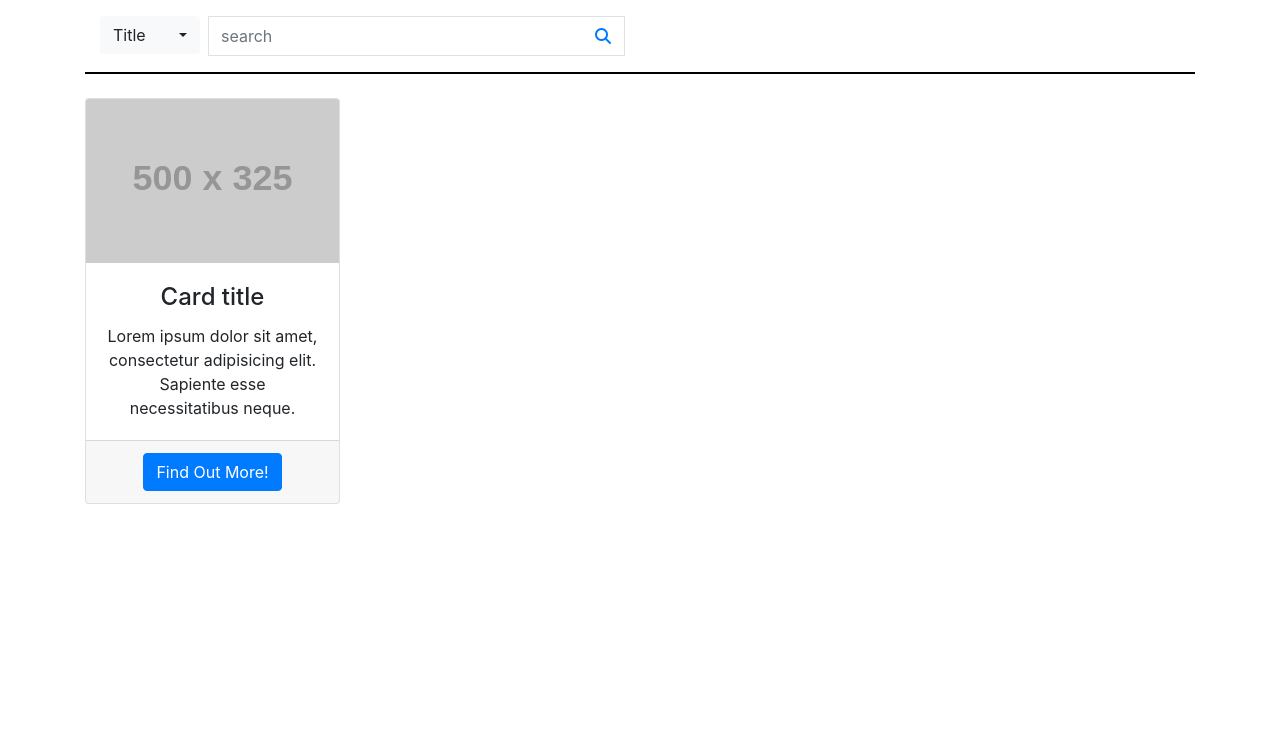
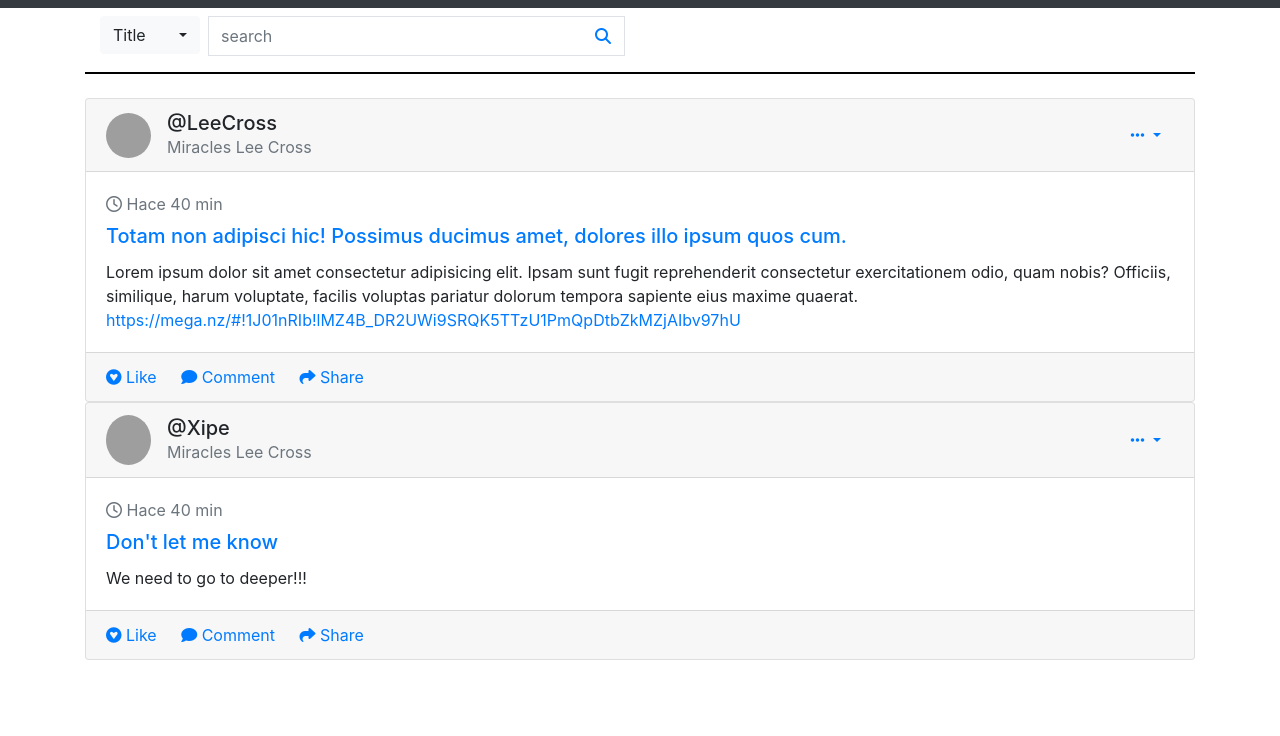
Before and after one commit to njw1204/JDPDB, a plain HTML site: page frontend/search.html in a window 1280 px wide. Shown: the part 64-800 px from the top of the page. Drawn offline with nearby package versions, Linux system fonts and the light colour scheme; grey boxes are pictures that could not be loaded; placeholder pictures from the web are drawn by us.

Commit message:
search edit

```diff
--- a/frontend/search.html
+++ b/frontend/search.html
@@ -19,30 +19,31 @@
 <body style="padding-top: 56px;">
 
     <!-- Navigation -->
-    <nav class="navbar navbar-expand-lg navbar-dark bg-dark fixed-top">
+    <nav class="navbar navbar-expand-md navbar-dark bg-dark fixed-top p-3 ">
         <div class="container">
-            <a class="navbar-brand" href="#">Start Bootstrap</a>
-            <button class="navbar-toggler" type="button" data-toggle="collapse" data-target="#navbarResponsive" aria-controls="navbarResponsive" aria-expanded="false" aria-label="Toggle navigation">
+            <button aria-controls="navbarsExampleDefault" aria-expanded="false" aria-label="Toggle navigation"
+                    class="navbar-toggler" data-target="#mainMenu" data-toggle="collapse" type="button">
                 <span class="navbar-toggler-icon"></span>
             </button>
-            <div class="collapse navbar-collapse" id="navbarResponsive">
-                <ul class="navbar-nav ml-auto">
+
+            <div class="collapse navbar-collapse" id="mainMenu">
+
+                <ul class="navbar-nav mr-5 text-capitalize">
                     <li class="nav-item active">
-                        <a class="nav-link" href="#">
-                            Home
-                            <span class="sr-only">(current)</span>
-                        </a>
-                    </li>
-                    <li class="nav-item">
-                        <a class="nav-link" href="#">About</a>
-                    </li>
-                    <li class="nav-item">
-                        <a class="nav-link" href="#">Services</a>
-                    </li>
-                    <li class="nav-item">
-                        <a class="nav-link" href="#">Contact</a>
+                        <a class="navbar-brand font-weight-bold" href="/">Animals </a>
                     </li>
                 </ul>
+                <form class="form-inline mr-auto my-lg-0">
+
+                </form>
+
+                <a class="btn btn-dark ml-2 mr-md-2" href="/login">Sign in</a>
+                <a class="btn btn-outline-light ml-2" href="/signup">Sign up</a>
+                <!--             log in logic -->
+                <!--                <a href="/logout?next=/"><button type="button">로그아웃</button></a>-->
+                <!--                <a href="/point"><button type="button">포인트 충전</button></a>-->
+                <!--                <a href="/page/<%= user.my_page_id %>"><button type="button">나의 페이지</button></a>-->
+                <!--                <a href="/create-page"><button type="button">페이지 만들기</button></a>-->
             </div>
         </div>
     </nav>
@@ -51,7 +52,7 @@
     <div class="container">
 
         <!-- Search Header -->
-        <header class="my-4" style="line-height: 1; border-bottom: 2px solid #000000;">
+        <div class="my-4" style="line-height: 1; border-bottom: 2px solid #000000;">
             <div class="d-flex mt-3 mb-3 col-6">
                 <div class="mr-sm-2">
                     <select class="selectpicker" data-width="100px" tabindex="-98">
@@ -67,23 +68,113 @@
                     </div>
                 </div>
             </div>
-        </header>
+        </div>
 
-        <!-- Page Features -->
-        <div class="row text-center">
+        <!-- results -->
+        <div>
 
-            <div class="col-lg-3 col-md-6 mb-4">
-                <div class="card h-100">
-                    <img class="card-img-top" src="http://placehold.it/500x325" alt="">
-                    <div class="card-body">
-                        <h4 class="card-title">Card title</h4>
-                        <p class="card-text">Lorem ipsum dolor sit amet, consectetur adipisicing elit. Sapiente esse necessitatibus neque.</p>
+            <!--- \\\\\\\Post-->
+            <div class="card gedf-card">
+                <div class="card-header">
+                    <div class="d-flex justify-content-between align-items-center">
+                        <div class="d-flex justify-content-between align-items-center">
+                            <div class="mr-2">
+                                <img alt="" class="rounded-circle" src="https://picsum.photos/50/50" width="45">
+                            </div>
+                            <div class="ml-2">
+                                <div class="h5 m-0">@LeeCross</div>
+                                <div class="h7 text-muted">Miracles Lee Cross</div>
+                            </div>
+                        </div>
+                        <div>
+                            <div class="dropdown">
+                                <button aria-expanded="false" aria-haspopup="true" class="btn btn-link dropdown-toggle"
+                                        data-toggle="dropdown" id="gedf-drop1" type="button">
+                                    <i class="fa fa-ellipsis-h"></i>
+                                </button>
+                                <div aria-labelledby="gedf-drop1" class="dropdown-menu dropdown-menu-right">
+                                    <div class="h6 dropdown-header">Configuration</div>
+                                    <a class="dropdown-item" href="#">Save</a>
+                                    <a class="dropdown-item" href="#">Hide</a>
+                                    <a class="dropdown-item" href="#">Report</a>
+                                </div>
+                            </div>
+                        </div>
                     </div>
-                    <div class="card-footer">
-                        <a href="#" class="btn btn-primary">Find Out More!</a>
-                    </div>
+
+                </div>
+                <div class="card-body">
+                    <div class="text-muted h7 mb-2"><i class="fa fa-clock-o"></i> Hace 40 min</div>
+                    <a class="card-link" href="#">
+                        <h5 class="card-title">Totam non adipisci hic! Possimus ducimus amet, dolores illo ipsum quos
+                            cum.</h5>
+                    </a>
+
+                    <p class="card-text">
+                        Lorem ipsum dolor sit amet consectetur adipisicing elit. Ipsam sunt fugit reprehenderit
+                        consectetur exercitationem odio,
+                        quam nobis? Officiis, similique, harum voluptate, facilis voluptas pariatur dolorum tempora
+                        sapiente
+                        eius maxime quaerat.
+                        <a href="https://mega.nz/#!1J01nRIb!lMZ4B_DR2UWi9SRQK5TTzU1PmQpDtbZkMZjAIbv97hU"
+                           target="_blank">https://mega.nz/#!1J01nRIb!lMZ4B_DR2UWi9SRQK5TTzU1PmQpDtbZkMZjAIbv97hU</a>
+                    </p>
+                </div>
+                <div class="card-footer">
+                    <a class="card-link" href="#"><i class="fa fa-gittip"></i> Like</a>
+                    <a class="card-link" href="#"><i class="fa fa-comment"></i> Comment</a>
+                    <a class="card-link" href="#"><i class="fa fa-mail-forward"></i> Share</a>
                 </div>
             </div>
+            <!-- Post /////-->
+
+            <!--- \\\\\\\Post-->
+            <div class="card gedf-card">
+                <div class="card-header">
+                    <div class="d-flex justify-content-between align-items-center">
+                        <div class="d-flex justify-content-between align-items-center">
+                            <div class="mr-2">
+                                <img alt="" class="rounded-circle" src="https://picsum.photos/45/50" width="45">
+                            </div>
+                            <div class="ml-2">
+                                <div class="h5 m-0">@Xipe</div>
+                                <div class="h7 text-muted">Miracles Lee Cross</div>
+                            </div>
+                        </div>
+                        <div>
+                            <div class="dropdown">
+                                <button aria-expanded="false" aria-haspopup="true" class="btn btn-link dropdown-toggle"
+                                        data-toggle="dropdown" id="gedf-drop1" type="button">
+                                    <i class="fa fa-ellipsis-h"></i>
+                                </button>
+                                <div aria-labelledby="gedf-drop1" class="dropdown-menu dropdown-menu-right">
+                                    <div class="h6 dropdown-header">Configuration</div>
+                                    <a class="dropdown-item" href="#">Save</a>
+                                    <a class="dropdown-item" href="#">Hide</a>
+                                    <a class="dropdown-item" href="#">Report</a>
+                                </div>
+                            </div>
+                        </div>
+                    </div>
+
+                </div>
+                <div class="card-body">
+                    <div class="text-muted h7 mb-2"><i class="fa fa-clock-o"></i> Hace 40 min</div>
+                    <a class="card-link" href="#">
+                        <h5 class="card-title">Don't let me know</h5>
+                    </a>
+
+                    <p class="card-text">
+                        We need to go to deeper!!!
+                    </p>
+                </div>
+                <div class="card-footer">
+                    <a class="card-link" href="#"><i class="fa fa-gittip"></i> Like</a>
+                    <a class="card-link" href="#"><i class="fa fa-comment"></i> Comment</a>
+                    <a class="card-link" href="#"><i class="fa fa-mail-forward"></i> Share</a>
+                </div>
+            </div>
+            <!-- Post /////-->
 
         </div>
         <!-- /.row -->
```
